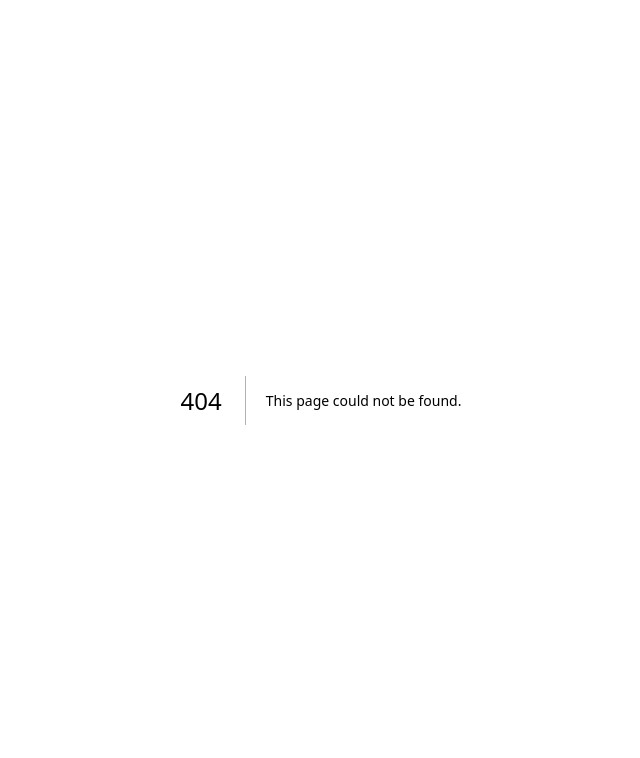
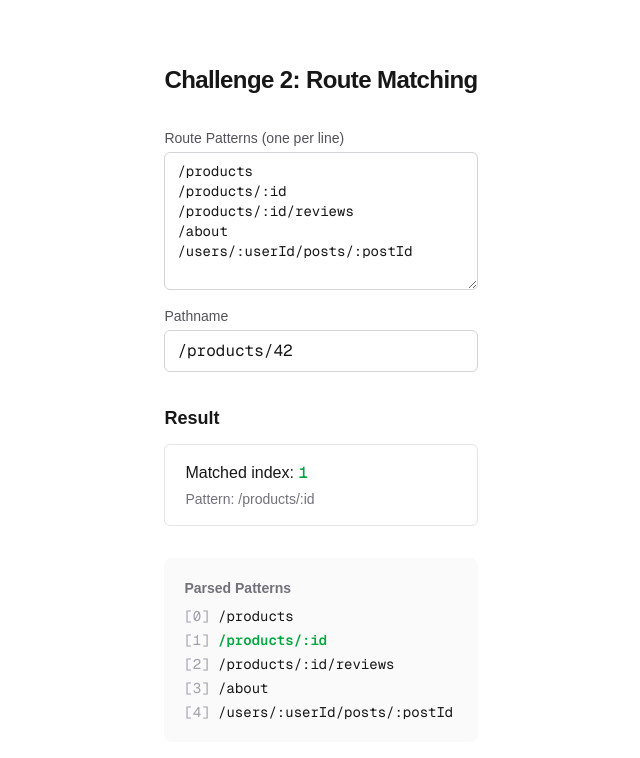
Before and after one commit to Rizqi30/nextjs-test-case, a Next.js app: page /challenges/2-route-matching in a window 1280 px wide. Before the commit this address had no page. Shown: the top 758 px of the page, without its empty margins (319-959 px from the left). Built offline with nearby package versions, Linux system fonts and the light colour scheme.

Commit message:
feat(challenges 2): resolve the best matching route

```diff
--- /dev/null
+++ b/app/challenges/2-route-matching/_lib/find-route.ts
@@ -0,0 +1,31 @@
+// split path ke segments
+function toSegments(path: string): string[] {
+  return path.split("/").filter(Boolean);
+}
+
+// checking
+function isMatch(pattern: string, pathname: string): boolean {
+  const patternSegments = toSegments(pattern);
+  const pathSegments = toSegments(pathname);
+
+  if (patternSegments.length !== pathSegments.length) {
+    return false;
+  }
+
+  return patternSegments.every((seg, i) => {
+    if (seg.startsWith(":")) {
+      return true;
+    }
+    return seg === pathSegments[i];
+  });
+}
+
+// return index of first match pattern
+export function findRoute(patterns: string[], pathname: string): number {
+  for (let i = 0; i < patterns.length; i++) {
+    if (isMatch(patterns[i], pathname)) {
+      return i
+    }
+  }
+  return -1;
+}
--- /dev/null
+++ b/app/challenges/2-route-matching/page.tsx
@@ -0,0 +1,93 @@
+"use client";
+
+import { useState } from "react";
+import { findRoute } from "./_lib/find-route";
+
+const DEFAULT_PATTERNS = [
+  "/products",
+  "/products/:id",
+  "/products/:id/reviews",
+  "/about",
+  "/users/:userId/posts/:postId",
+];
+
+export default function RouteMatchingPage() {
+  const [patterns, setPatterns] = useState(DEFAULT_PATTERNS.join("\n"));
+  const [pathname, setPathname] = useState("/products/42");
+
+  const patternList = patterns
+    .split("\n")
+    .map((p) => p.trim())
+    .filter(Boolean);
+
+  const result = findRoute(patternList, pathname);
+
+  return (
+    <main className="mx-auto max-w-2xl px-6 py-16">
+      <h1 className="text-2xl font-bold tracking-tight">
+        Challenge 2: Route Matching
+      </h1>
+
+      <div className="mt-8 space-y-4">
+        <label className="flex flex-col gap-1">
+          <span className="text-sm font-medium text-zinc-600 dark:text-zinc-400">
+            Route Patterns (one per line)
+          </span>
+          <textarea
+            rows={6}
+            value={patterns}
+            onChange={(e) => setPatterns(e.target.value)}
+            className="rounded-md border border-zinc-300 px-3 py-2 font-mono text-sm dark:border-zinc-700 dark:bg-zinc-900"
+          />
+        </label>
+
+        <label className="flex flex-col gap-1">
+          <span className="text-sm font-medium text-zinc-600 dark:text-zinc-400">
+            Pathname
+          </span>
+          <input
+            type="text"
+            value={pathname}
+            onChange={(e) => setPathname(e.target.value)}
+            className="rounded-md border border-zinc-300 px-3 py-2 font-mono dark:border-zinc-700 dark:bg-zinc-900"
+          />
+        </label>
+      </div>
+
+      <section className="mt-8">
+        <h2 className="text-lg font-semibold">Result</h2>
+        <div className="mt-3 rounded-md border border-zinc-200 px-5 py-4 dark:border-zinc-800">
+          {result === -1 ? (
+            <p className="text-zinc-500">No matching route found (-1)</p>
+          ) : (
+            <div>
+              <p className="font-medium">
+                Matched index:{" "}
+                <span className="font-mono text-green-600 dark:text-green-400">
+                  {result}
+                </span>
+              </p>
+              <p className="mt-1 text-sm text-zinc-500">
+                Pattern: {patternList[result]}
+              </p>
+            </div>
+          )}
+        </div>
+      </section>
+
+      <section className="mt-8 rounded-lg bg-zinc-50 p-5 dark:bg-zinc-900">
+        <h2 className="text-sm font-semibold text-zinc-500">Parsed Patterns</h2>
+        <ol className="mt-2 space-y-1">
+          {patternList.map((p, i) => (
+            <li key={i} className="text-sm font-mono">
+              <span className="text-zinc-400">[{i}]</span>{" "}
+              <span className={i === result ? "text-green-600 dark:text-green-400 font-semibold" : ""}>
+                {p}
+              </span>
+            </li>
+          ))}
+        </ol>
+      </section>
+    </main>
+  );
+}
```
